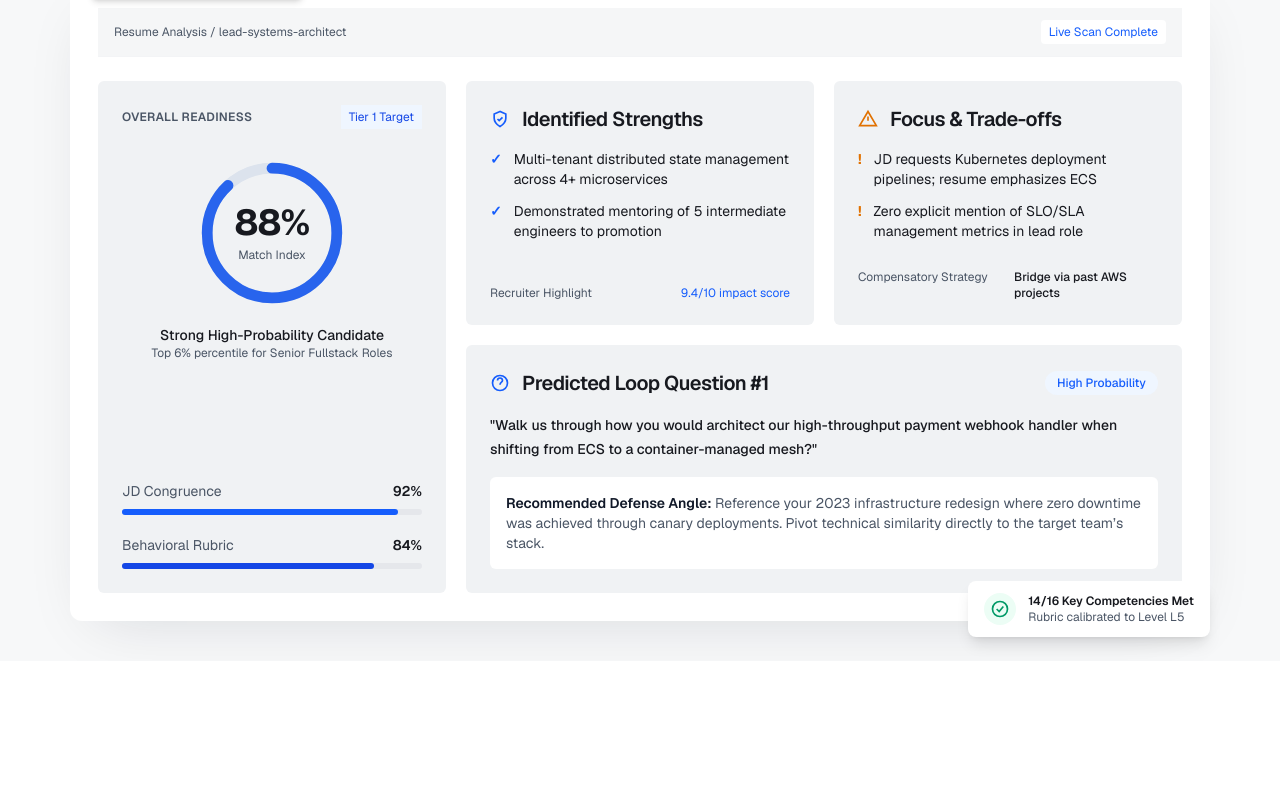
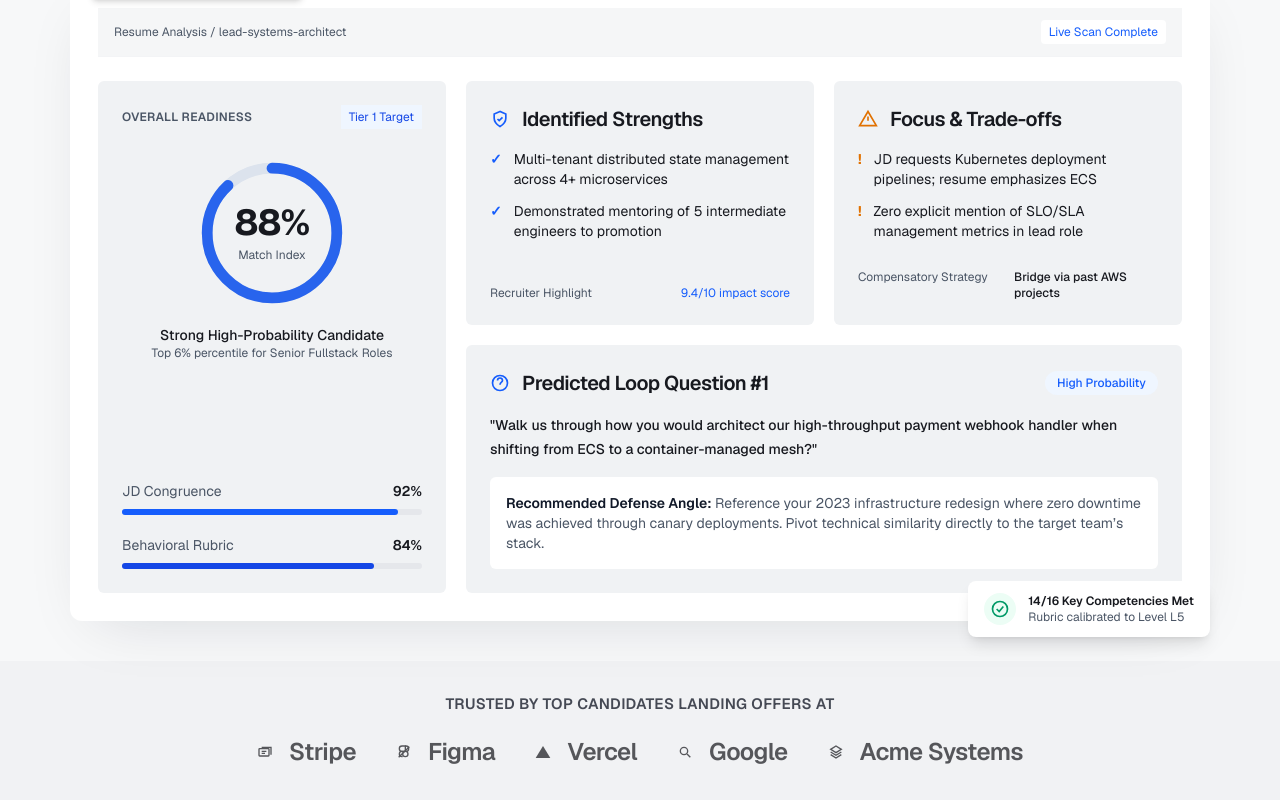
Before and after one commit to kumarabhishek0001/HireLens, a React (Vite) app in the folder fronted/: page / in a window 1280 px wide. Shown: the part 492-1292 px from the top of the page. Before the commit the page ends 1153 px from the top, so only its background shows below. Built offline with nearby package versions, Linux system fonts and the light colour scheme.

Commit message:
feat: Add trusted company panel

```diff
--- /dev/null
+++ b/fronted/src/features/landing/components/TrustedCompanies.jsx
@@ -0,0 +1,76 @@
+
+const companies = [
+  {
+    name: "Stripe",
+    icon: (
+      <svg viewBox="0 0 24 24" fill="none" stroke="currentColor" strokeWidth="2" className="h-4 w-4">
+        <rect x="3" y="7" width="15" height="11" rx="1" />
+        <path d="M7 5h14v11M7 11h7m-7 3h5" />
+      </svg>
+    ),
+  },
+  {
+    name: "Figma",
+    icon: (
+      <svg viewBox="0 0 24 24" fill="none" stroke="currentColor" strokeWidth="2" className="h-4 w-4">
+        <path d="M14 3H9a4 4 0 0 0 0 8h5V3Z" />
+        <path d="M14 11H9a4 4 0 0 0 0 8h1" />
+        <circle cx="14" cy="15" r="4" />
+        <path d="M14 3h1a4 4 0 0 1 0 8h-1" />
+        <path d="m4 20 16-16" />
+      </svg>
+    ),
+  },
+  {
+    name: "Vercel",
+    icon: (
+      <svg viewBox="0 0 24 24" fill="currentColor" className="h-4 w-4">
+        <path d="M12 3 23 21H1L12 3Z" />
+      </svg>
+    ),
+  },
+  {
+    name: "Google",
+    icon: (
+      <svg viewBox="0 0 24 24" fill="none" stroke="currentColor" strokeWidth="2" className="h-4 w-4">
+        <circle cx="10.5" cy="10.5" r="5.5" />
+        <path d="m15 15 5 5" />
+      </svg>
+    ),
+  },
+  {
+    name: "Acme Systems",
+    icon: (
+      <svg viewBox="0 0 24 24" fill="none" stroke="currentColor" strokeWidth="2" className="h-4 w-4">
+        <path d="m12 3 8 5-8 5-8-5 8-5Z" />
+        <path d="m4 12 8 5 8-5M4 16l8 5 8-5" />
+      </svg>
+    ),
+  },
+];
+
+const TrustedCompanies = () => {
+  return (
+    <section className="w-full bg-[#f1f2f4] px-4 py-7 font-sans sm:py-8">
+      <div className="mx-auto flex max-w-3xl flex-col items-center gap-5">
+        <p className="text-center text-[15px] font-semibold uppercase tracking-wide text-[#454954]">
+          Trusted by top candidates landing offers at
+        </p>
+
+        <div className="flex w-full flex-wrap items-center justify-center gap-x-8 gap-y-4 sm:gap-x-10">
+          {companies.map((company) => (
+            <div
+              key={company.name}
+              className="flex items-center gap-4 text-2xl font-semibold tracking-tight text-[#55565a]"
+            >
+              {company.icon}
+              <span>{company.name}</span>
+            </div>
+          ))}
+        </div>
+      </div>
+    </section>
+  );
+};
+
+export default TrustedCompanies;
--- a/fronted/src/features/landing/pages/Landing.jsx
+++ b/fronted/src/features/landing/pages/Landing.jsx
@@ -1,4 +1,5 @@
 import Hero from '../components/Hero';
+import TrustedCompanies from '../components/TrustedCompanies';
 import Navbar from './../components/Navbar';
 
 const Landing = () => {
@@ -6,6 +7,7 @@ const Landing = () => {
     <div className='bg-[#f7f8f9]'>
       <Navbar/>
       <Hero/>
+      <TrustedCompanies/>
     </div>
   )
 }
```
